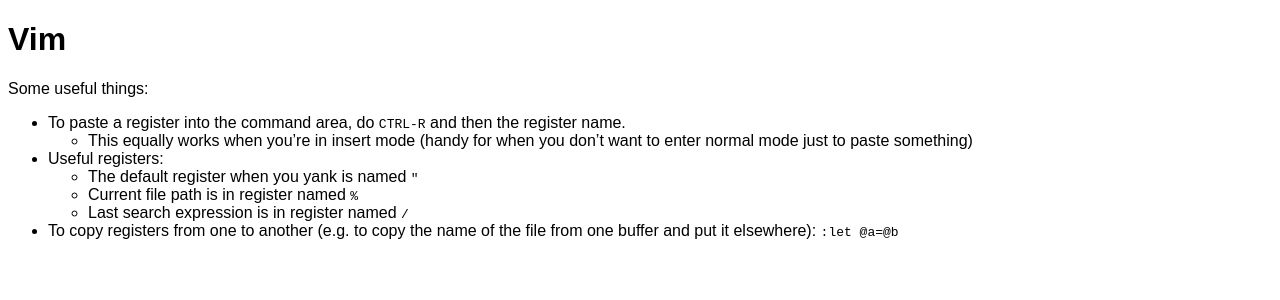
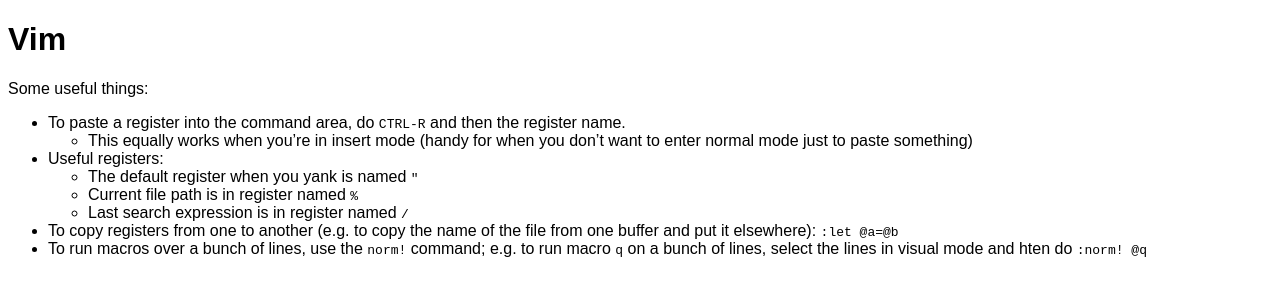
Before and after one commit to lawrence-forooghian/website, a Jekyll site: the page built from site/notes/_posts/2023-03-10-vim.md, in a window 1280 px wide. Shown: the top 300 px of the page. Built offline with Jekyll 4.4.1, drawn with Linux system fonts in a browser that asks for light colours.

Commit message:
Add vim trick

```diff
--- a/site/notes/_posts/2023-03-10-vim.md
+++ b/site/notes/_posts/2023-03-10-vim.md
@@ -14,3 +14,4 @@
   - Current file path is in register named `%`
   - Last search expression is in register named `/`
 - To copy registers from one to another (e.g. to copy the name of the file from one buffer and put it elsewhere): `:let @a=@b`
+- To run macros over a bunch of lines, use the `norm!` command; e.g. to run macro `q` on a bunch of lines, select the lines in visual mode and hten do `:norm! @q`
```
